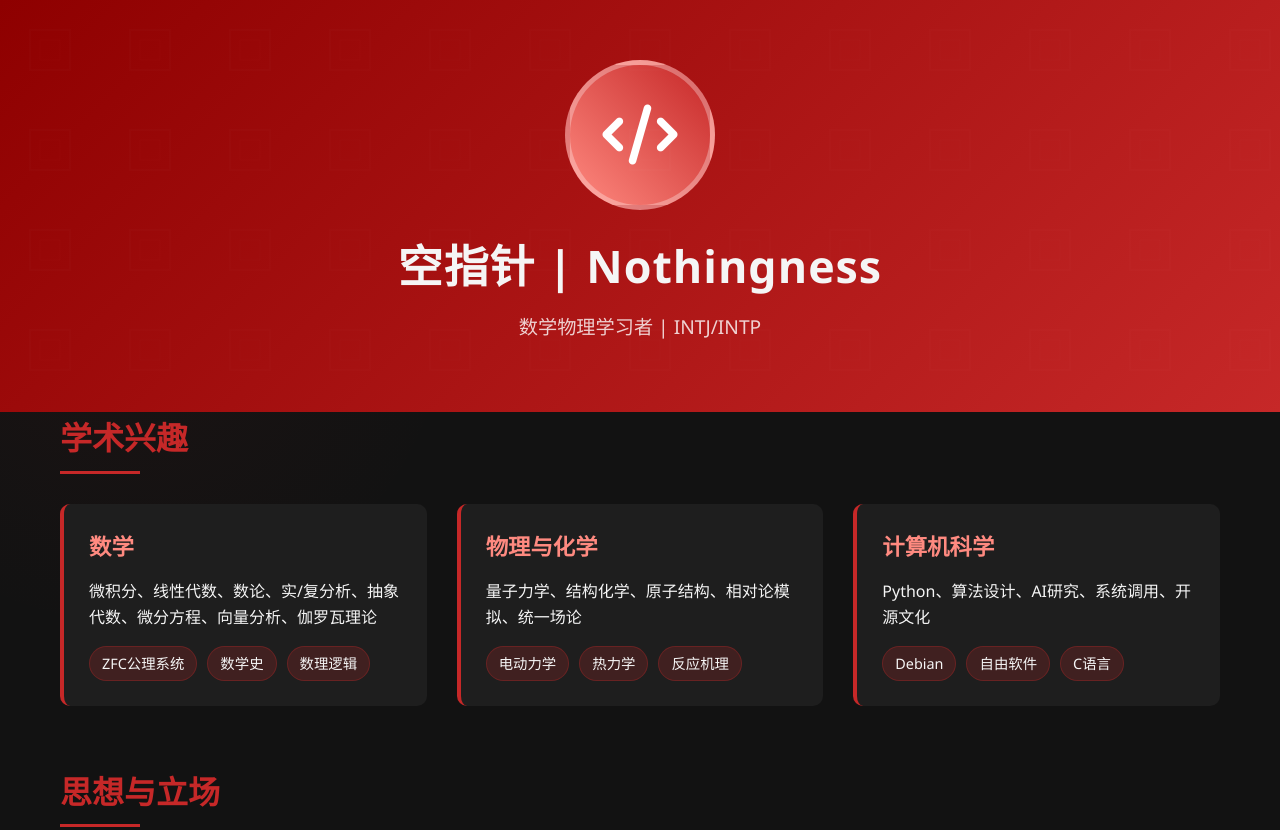
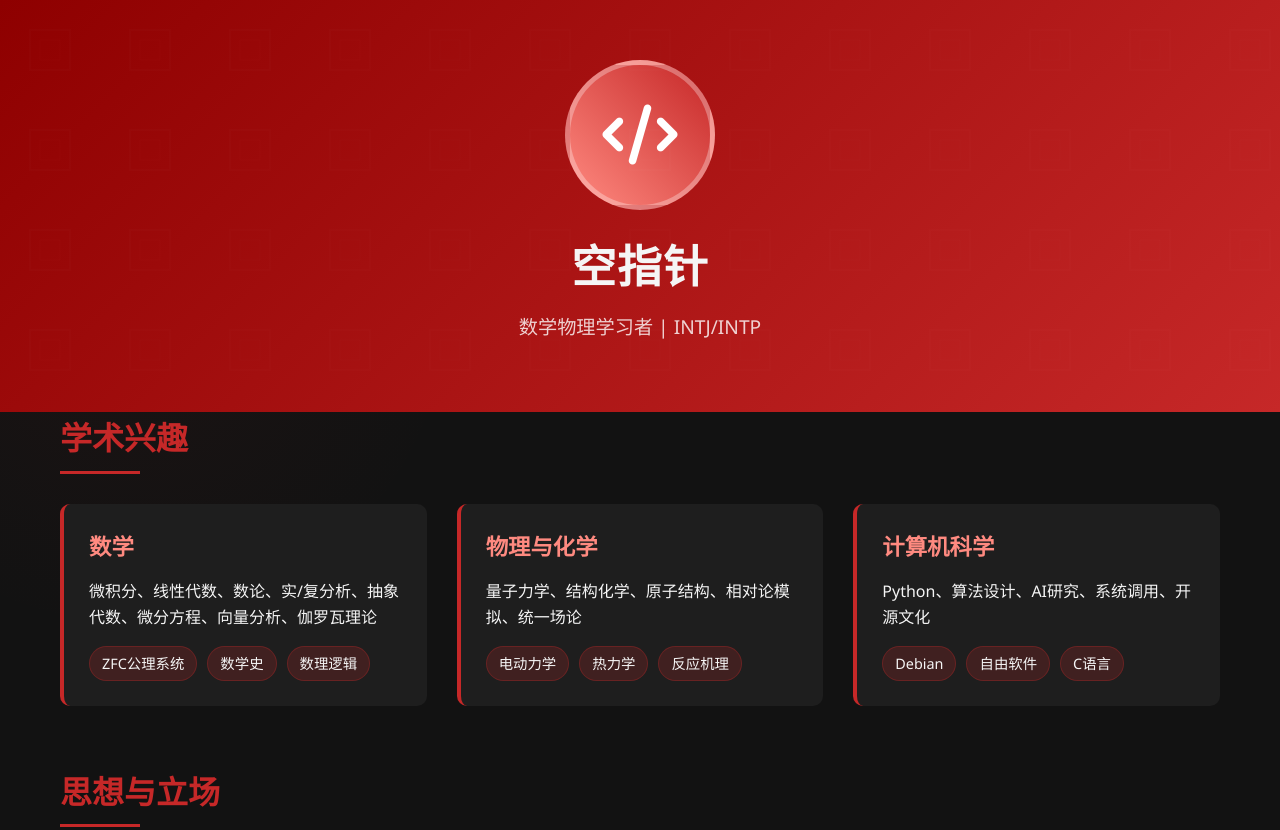
Before and after one commit to myLiLingyun/myLiLingyun.github.io, a plain HTML site: page index.html in a window 1280 px wide. Shown: the top 830 px of the page. Drawn offline with Linux system fonts and the light colour scheme.

Commit message:
Add files via upload

```diff
--- a/index.html
+++ b/index.html
@@ -3,7 +3,7 @@
 <head>
     <meta charset="UTF-8">
     <meta name="viewport" content="width=device-width, initial-scale=1.0">
-    <title>空指针|Nothingness</title>
+    <title>空指针</title>
     <link rel="stylesheet" href="https://cdnjs.cloudflare.com/ajax/libs/font-awesome/6.4.0/css/all.min.css">
     <style>
         * {
@@ -248,7 +248,7 @@
             <div class="avatar">
                 <i class="fas fa-code"></i>
             </div>
-            <h1>空指针 | Nothingness</h1>
+            <h1>空指针</h1>
             <p class="subtitle">数学物理学习者 | INTJ/INTP</p>
         </div>
     </header>
```
